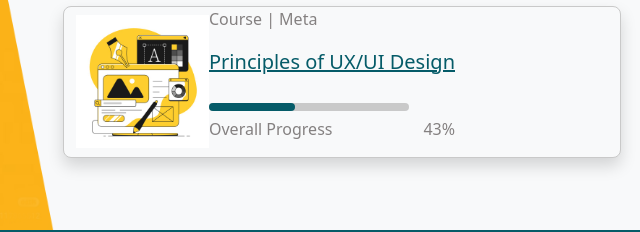
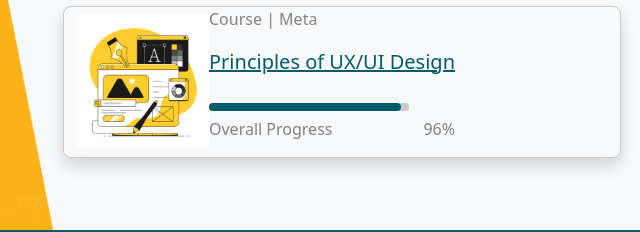
Before and after one commit to muthumaliperera/PortfolioBSMuthumaliPerera, a website: page index.html in a window 1280 px wide. Shown: the part 1500-1732 px from the top of the page, 298-938 px from the left. Drawn offline with nearby package versions, Linux system fonts and the light colour scheme.

Commit message:
course progress

```diff
--- a/index.html
+++ b/index.html
@@ -273,11 +273,11 @@
                     <p class="fs-5 text-dark"><a href="https://www.coursera.org/learn/principles-of-ux-ui-design"  target="_blank">Principles of UX/UI Design</a></p>
                     <div class="">
                       <span class=" bg-color9 rounded-3 " style="display:inline-block; width: 200px; height:8px; position:relative;">
-                        <span class=" bg-primary rounded-3 " style="display:inline-block; position:absolute; width: 43%; height:100%;"></span>
+                        <span class=" bg-primary rounded-3 " style="display:inline-block; position:absolute; width: 96%; height:100%;"></span>
                     </span>
                     <div class="d-flex text-color8 justify-content-between">
                         <p class="">Overall Progress</p>
-                        <p >43%</p>
+                        <p >96%</p>
                     </div>
 
                     </div>
```
